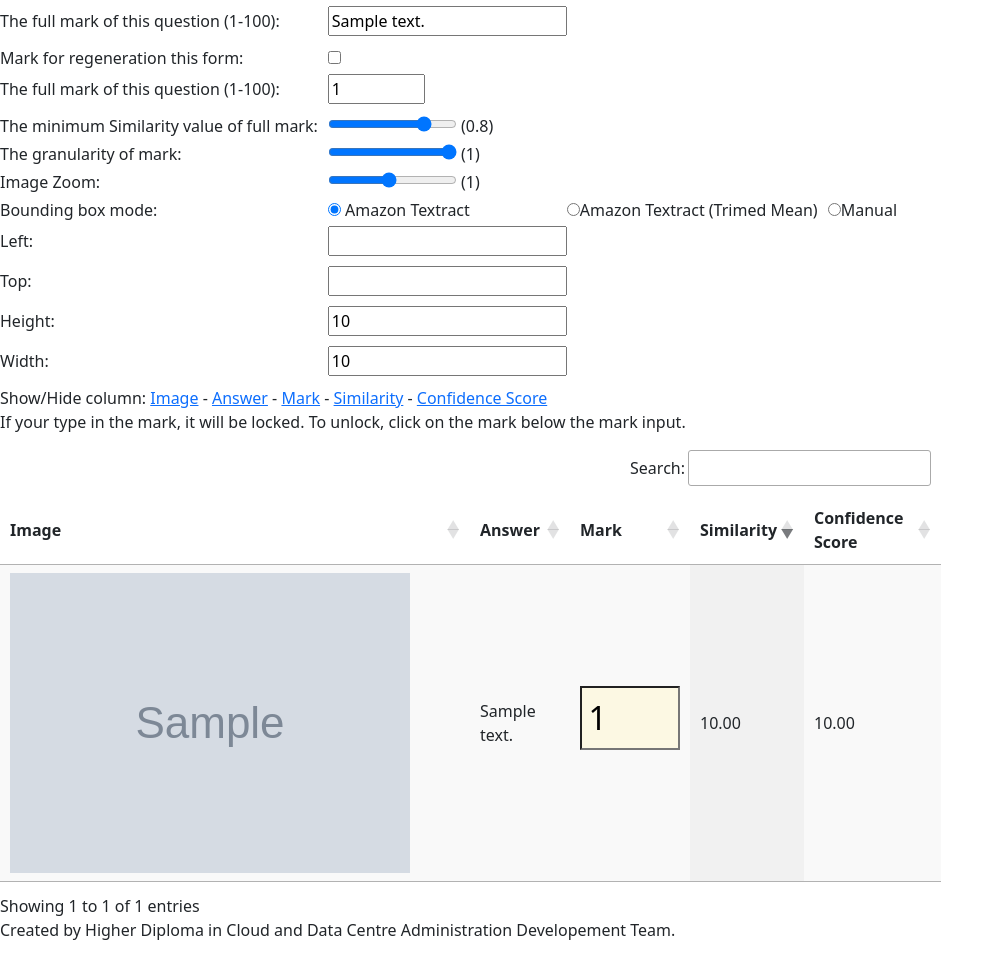
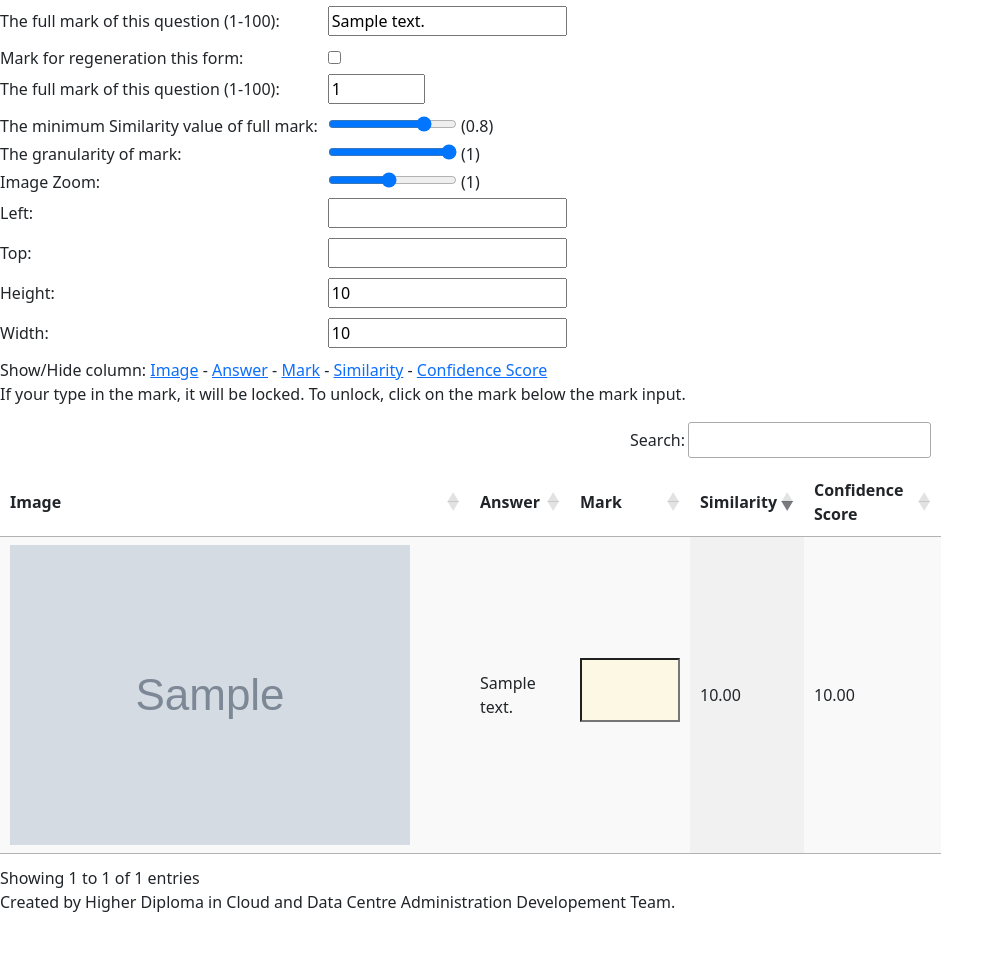
Before and after one commit to wongcyrus/AI-Handwrite-Grader, a Python web app: template templates/questions/index.html in a window 1280 px wide. Shown: the part 122-1080 px from the top of the page, without its empty margins (0-1004 px from the left). After the commit the page ends 1034 px from the top, so only its background shows below. Run offline with Jinja, Linux system fonts and the light colour scheme; the template is opened without the code that fills it: most values are stand-ins (such as "Sample title", 1, 10 or a date in 2020); grey boxes marked "Sample" are stand-in pictures; some libraries are stand-ins or nearby versions.

Commit message:
remove boundingBoxMode and change page id logic

```diff
--- a/templates/javascript/common.js
+++ b/templates/javascript/common.js
@@ -90,9 +90,6 @@ const loadControlForm = (callback) =>{
                     .attr("max",returnData.fullMark)
                     .attr("step",returnData.granularity);
             }
-            if(returnData.boundingBoxMode){
-                $("#"+ returnData.boundingBoxMode).attr("checked", "checked");
-            }
             if(returnData.regenerate == "on"){
                 $("#regenerate").attr("checked", "checked");
             }
@@ -108,13 +105,13 @@ const loadControlForm = (callback) =>{
 const zoomImage = (callback)=>{
     const zoom = $('#zoom').val();
 
-    const boundingBoxMode = $('input[name="boundingBoxMode"]:checked').val();
-    const commonLeft = boundingBoxMode === 'manual'? $('#left').val() : boundingBoxMode === 'tractractTrimedMean'? textractTrimedMeanBoundingBoxes.left: undefined;
-    const commonTop = boundingBoxMode === 'manual'? $('#top').val() : boundingBoxMode === 'tractractTrimedMean'? textractTrimedMeanBoundingBoxes.top: undefined;
-    const commonWidth = boundingBoxMode === 'manual'? $('#width').val() : boundingBoxMode === 'tractractTrimedMean'? textractTrimedMeanBoundingBoxes.width: undefined;
-    const commonHeight = boundingBoxMode === 'manual'? $('#height').val() : boundingBoxMode === 'tractractTrimedMean'? textractTrimedMeanBoundingBoxes.height: undefined;
 
-    console.log("zoomImage", boundingBoxMode, commonLeft,commonTop,commonWidth,commonHeight);
+    const commonLeft =  $('#left').val();
+    const commonTop = $('#top').val();
+    const commonWidth = $('#width').val() ;
+    const commonHeight =  $('#height').val() ;
+
+    console.log("zoomImage", commonLeft,commonTop,commonWidth,commonHeight);
 
     let left, top, width, height, imageWidth, imageHeight;
 
@@ -184,10 +181,6 @@ $(document).ready(() => {
     $('#controlForm').on('keyup change paste', 'input, select, textarea, radio', e => {
         console.log('Form changed:' + e.target.id +","+ e.target.name);
         saveControlForm();
-
-        if("boundingBoxMode" ===  e.target.name){
-            zoomImage();
-        }
     });
 
     $('#zoom').on('change', e => {
--- a/templates/questions/index.html
+++ b/templates/questions/index.html
@@ -104,18 +104,6 @@
                 (<span id="currentZoom">1</span>)
             </div>
             <div class="form">
-                <label for="boundingBoxMode">Bounding box mode:</label>
-                <label class="radio-inline">
-                  <input type="radio" name="boundingBoxMode" id="tractract" value="tractract" checked /> Amazon Textract
-                </label>
-                <label class="radio-inline">
-                  <input type="radio" name="boundingBoxMode" id="tractractTrimedMean" value="tractractTrimedMean" />Amazon Textract (Trimed Mean)
-                </label>
-                <label class="radio-inline">
-                  <input type="radio" name="boundingBoxMode" id="manual" value="manual" />Manual
-                </label>
-            </div>
-            <div class="form">
                 <label for="left">Left:</label>
                 <input type="number" id="left" name="left" min="0" step="10" class="changeBoundBox" value="{{estimatedBoundingBox["left"]}}" />
             </div>
@@ -158,10 +146,10 @@
 {% for index, row in dataTable.iterrows() -%}
                   <tr>
                     <td>
-                        <div id="crop-{{row["RowNumber"]}}-container" {% if row["Confidence"]|float == 0.0 %} class="imputation" {% endif %}>
+                        <div id="crop-{{row["page"]}}-container" {% if row["Confidence"]|float == 0.0 %} class="imputation" {% endif %}>
                             <img src="../../{{row["Image"]}}"
-                                 id="crop-{{row["RowNumber"]}}"
-                                 class="answerImage crop-{{row["RowNumber"]}}"
+                                 id="crop-{{row["page"]}}"
+                                 class="answerImage crop-{{row["page"]}}"
                                  alt="{{row["Answer"]}}"
                                  data-left="{{row["left"]}}"
                                  data-top="{{row["top"]}}"
@@ -172,12 +160,12 @@
                     </td>
                     <td>{{row["Answer"]}}</td>
                     <td>
-                        <input type="number" id="mark-{{row["RowNumber"]}}" min="0" value="1" max="1" step="1"
+                        <input type="number" id="mark-{{row["page"]}}" min="0" value="" max="1" step="1"
                                class="mark"
                                data-similarity="{{[row["Similarity"],0]|max}}"
                                data-confidence="{{row["Confidence"]}}"
                                required />
-                        <span id="mark-{{row["RowNumber"]}}-locked" class="lock"></span>
+                        <span id="mark-{{row["page"]}}-locked" class="lock"></span>
                     </td>
                     <td>{{'%0.2f'| format([row["Similarity"],0]|max|float)}}</td>
                     <td>{{'%0.2f'| format(row["Confidence"]|float)}}</td>
--- a/templates/questions/question.js
+++ b/templates/questions/question.js
@@ -1,7 +1,7 @@
 const boundingBoxes = [
 {% for index, row in dataTable.iterrows() -%}
 {
-    'id': {{row["RowNumber"]}},
+    'id': {{row["page"]}},
     'left':{{row["left"]}},
     'top': {{row["top"]}},
     'width': {{row["width"]}},
@@ -10,7 +10,7 @@ const boundingBoxes = [
 {% endfor %}
 ];
 
-const textractTrimedMeanBoundingBoxes ={
+const estimatedBoundingBoxs ={
     'left':{{estimatedBoundingBox["left"]}},
     'top': {{estimatedBoundingBox["top"]}},
     'width': {{estimatedBoundingBox["width"]}},
```
Also changed, not shown: templates/questions/index-answer.html (+5 -17 lines), templates/questions/index-choices.html (+5 -14 lines), 1 other file.
